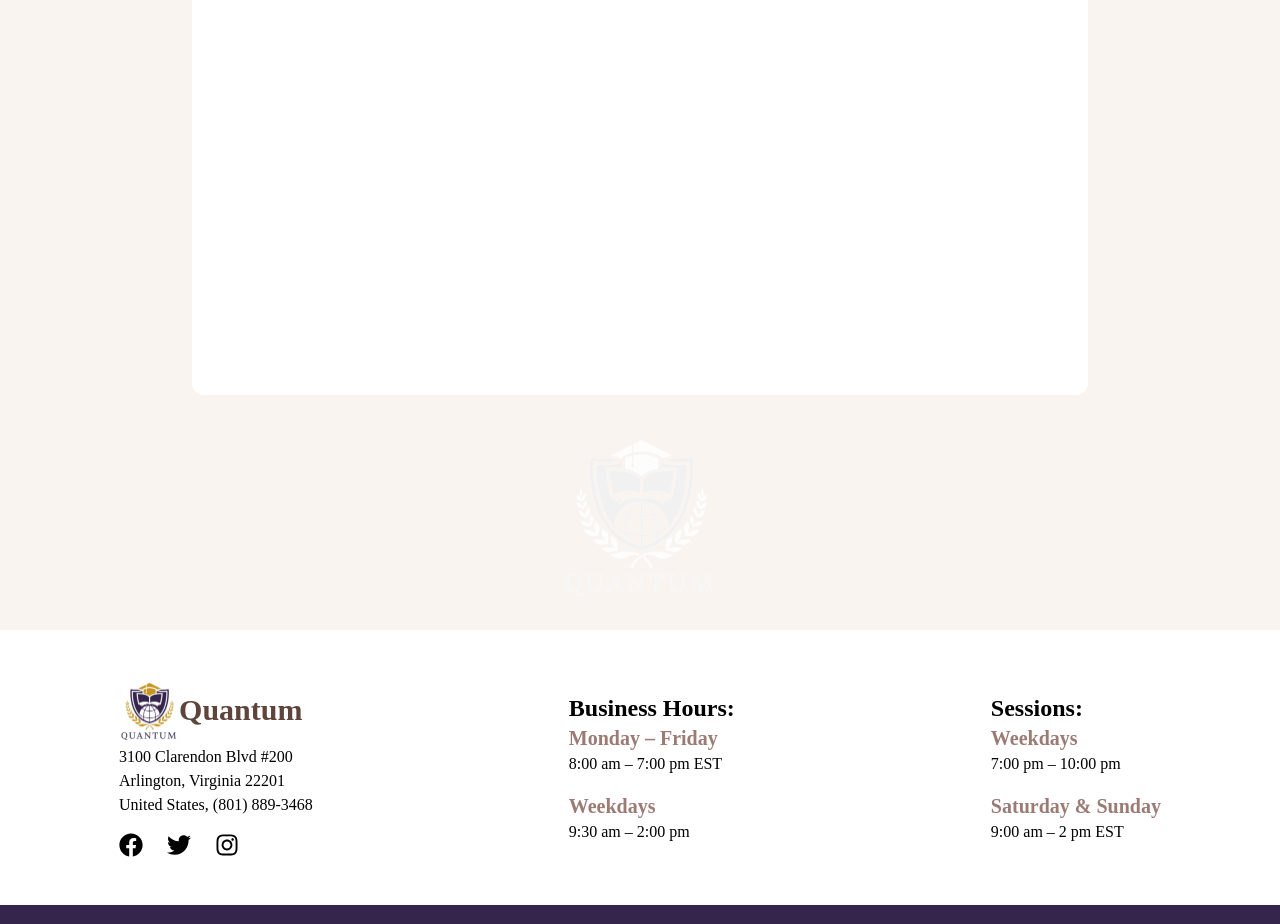
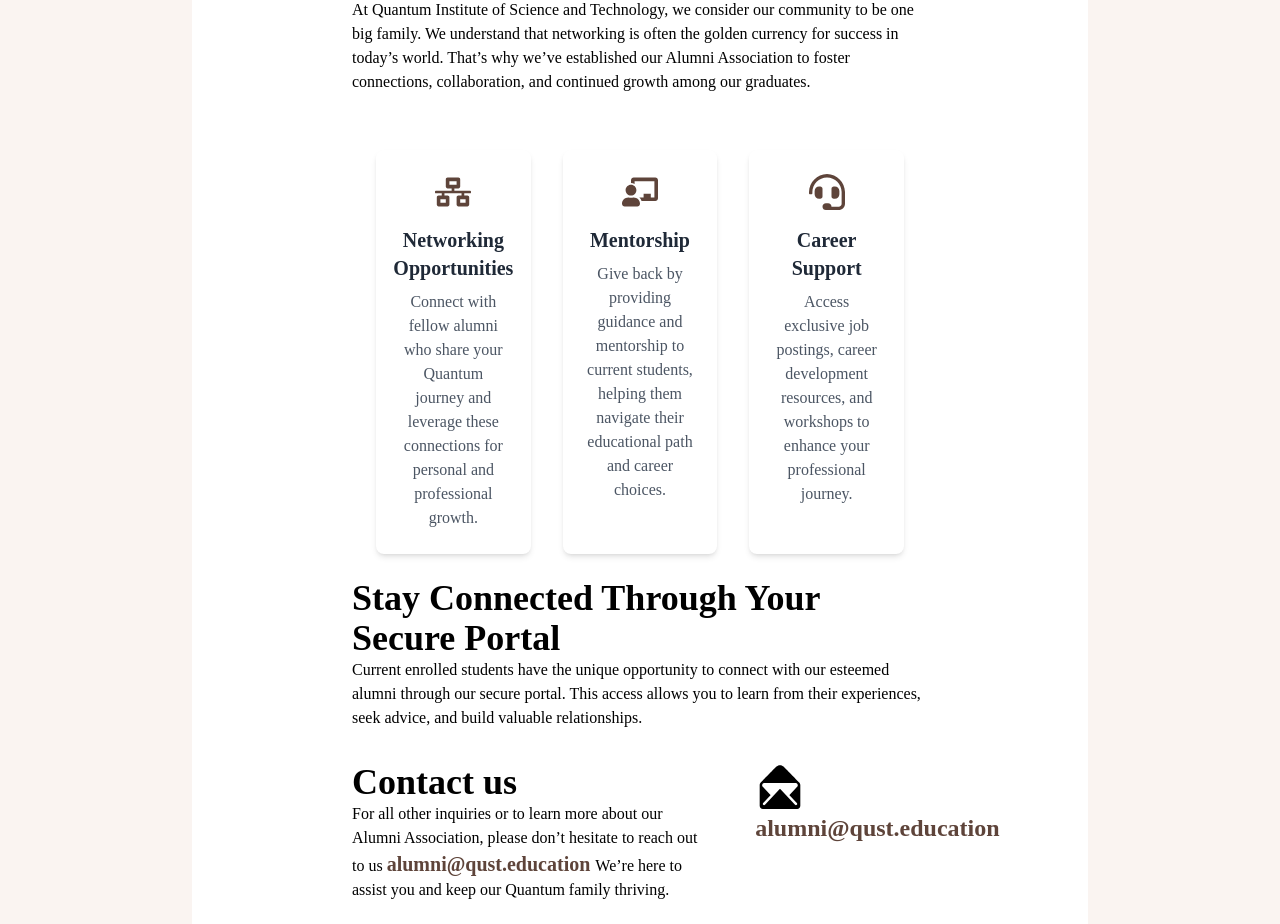
Before and after one commit to shejanNizam/quantum-education, a Next.js app: page /about-us/alumni-association in a window 1280 px wide. Shown: the part 551-1475 px from the top of the page. Built offline with nearby package versions, Linux system fonts and the light colour scheme.

Commit message:
alumni page completed

```diff
--- a/src/app/about-us/alumni-association/page.js
+++ b/src/app/about-us/alumni-association/page.js
@@ -1,7 +1,33 @@
 import Image from "next/image";
+import { FaChalkboardTeacher, FaHeadset, FaNetworkWired } from "react-icons/fa";
+import { IoIosMailOpen } from "react-icons/io";
 import ALUMNI_ASSOCIATION_IMAGE from "../../../assets/about_us/alumni_association_img.webp";
 
 export default function AlumniAssociationPage() {
+  const alumniBenefits = [
+    {
+      id: 1,
+      icon: <FaNetworkWired />,
+      heading: "Networking Opportunities",
+      description:
+        "Connect with fellow alumni who share your Quantum journey and leverage these connections for personal and professional growth.",
+    },
+    {
+      id: 2,
+      icon: <FaChalkboardTeacher />,
+      heading: "Mentorship",
+      description:
+        "Give back by providing guidance and mentorship to current students, helping them navigate their educational path and career choices.",
+    },
+    {
+      id: 3,
+      icon: <FaHeadset />,
+      heading: "Career Support",
+      description:
+        "Access exclusive job postings, career development resources, and workshops to enhance your professional journey.",
+    },
+  ];
+
   return (
     <>
       <div className="min-h-screen bg-white rounded-xl w-[90%] p-4 m-8 lg:w-[70%] lg:p-40 mx-auto ">
@@ -11,8 +37,61 @@ export default function AlumniAssociationPage() {
             alt="ALUMNI_ASSOCIATION_IMAGE"
           />
         </div>
-        <div></div>
-        <p className="font-semibold">
+        <div className="mt-4">
+          <h3 className="text-4xl font-bold">Building Success Together</h3>
+          <p className="mb-8">
+            At Quantum Institute of Science and Technology, we consider our
+            community to be one big family. We understand that networking is
+            often the golden currency for success in today’s world. That’s why
+            we’ve established our Alumni Association to foster connections,
+            collaboration, and continued growth among our graduates.
+          </p>
+        </div>
+        <div className="grid grid-cols-1 sm:grid-cols-2 lg:grid-cols-3 gap-8 p-6">
+          {alumniBenefits.map((benefit) => (
+            <div
+              key={benefit.id}
+              className="flex flex-col items-center text-center bg-white p-6 rounded-lg shadow-md hover:drop-shadow-2xl transition-shadow duration-200"
+            >
+              <div className="text-4xl text-primary mb-4">{benefit.icon}</div>
+              <h3 className="text-xl font-semibold text-gray-800 mb-2">
+                {benefit.heading}
+              </h3>
+              <p className="text-gray-600">{benefit.description}</p>
+            </div>
+          ))}
+        </div>
+
+        <h3 className="text-4xl font-bold">
+          Stay Connected Through Your Secure Portal
+        </h3>
+        <p className="mb-8">
+          Current enrolled students have the unique opportunity to connect with
+          our esteemed alumni through our secure portal. This access allows you
+          to learn from their experiences, seek advice, and build valuable
+          relationships.
+        </p>
+        <div className=" flex flex-col lg:flex-row w-full gap-12">
+          <div className=" w-[70%]">
+            <h3 className="text-4xl font-bold">Contact us</h3>
+            <p>
+              For all other inquiries or to learn more about our Alumni
+              Association, please don’t hesitate to reach out to us{" "}
+              <span className="font-bold text-xl text-primary">
+                {" "}
+                alumni@qust.education{" "}
+              </span>{" "}
+              We’re here to assist you and keep our Quantum family thriving.
+            </p>
+          </div>
+          <div className=" w-[30%] ">
+            <IoIosMailOpen className="w-[50px] h-[50px]" />
+            <p className="text-2xl text-primary font-bold ">
+              alumni@qust.education
+            </p>
+          </div>
+        </div>
+        <p className="font-semibold mt-8">
           Thank you for choosing Quantum, where accreditation and certification
           meet a passion for learning and growth.{" "}
         </p>
--- a/src/app/about-us/leadership-staff/page.js
+++ b/src/app/about-us/leadership-staff/page.js
@@ -87,7 +87,7 @@ export default function LeadershipStaffPage() {
           {members.map((member) => (
             <div key={member.id} className="flex">
               {/* Card container with flex-grow to equalize height */}
-              <div className="flex flex-col items-center bg-white rounded-lg shadow-xl overflow-hidden hover:shadow-2xl transition-shadow duration-200 max-w-sm w-full flex-grow">
+              <div className="flex flex-col items-center bg-white rounded-lg shadow-xl overflow-hidden hover:drop-shadow-2xl transition-shadow duration-200 max-w-sm w-full flex-grow">
                 <Image
                   src={member.image}
                   alt={member.name}
--- a/src/components/Navbar.js
+++ b/src/components/Navbar.js
@@ -164,7 +164,7 @@ export default function Navbar() {
     >
       <div className="container mx-auto flex justify-between items-center">
         <div className="text-2xl font-semibold">
-          <Link href="/">
+          <Link href={`/`}>
             <Image src={LOGO} alt="logo" width={100} height={100} />
           </Link>
         </div>
@@ -252,9 +252,9 @@ export default function Navbar() {
             </div>
           ))}
           {/* Contact Us Button for Desktop */}
-          <button className="customButton">
-            <Link href={`/contact`}> Contact Us </Link>
-          </button>
+          <Link href={`/contact`}>
+            <button className="customButton">Contact Us</button>
+          </Link>
         </div>
 
         {/* Mobile Menu Toggle */}
@@ -281,7 +281,9 @@ export default function Navbar() {
           <div className="fixed top-0 left-0 w-3/4 max-w-xs h-full bg-white z-50 shadow-lg">
             <div className="flex flex-col h-full">
               <div className="flex justify-between items-center px-4 py-3">
-                <Image src={LOGO} alt="logo" width={80} height={80} />
+                <Link href={`/`}>
+                  <Image src={LOGO} alt="logo" width={80} height={80} />
+                </Link>
                 <button onClick={toggleMenu}>
                   <FaTimes size={24} className="text-primary" />
                 </button>
@@ -359,9 +361,9 @@ export default function Navbar() {
                     )}
                   </div>
                 ))}
-                <button className="customButton mt-6">
-                  <Link href={`/contact`}> Contact Us </Link>
-                </button>
+                <Link href={`/contact`}>
+                  <button className="customButton mt-6">Contact Us</button>
+                </Link>
               </div>
             </div>
           </div>
```
